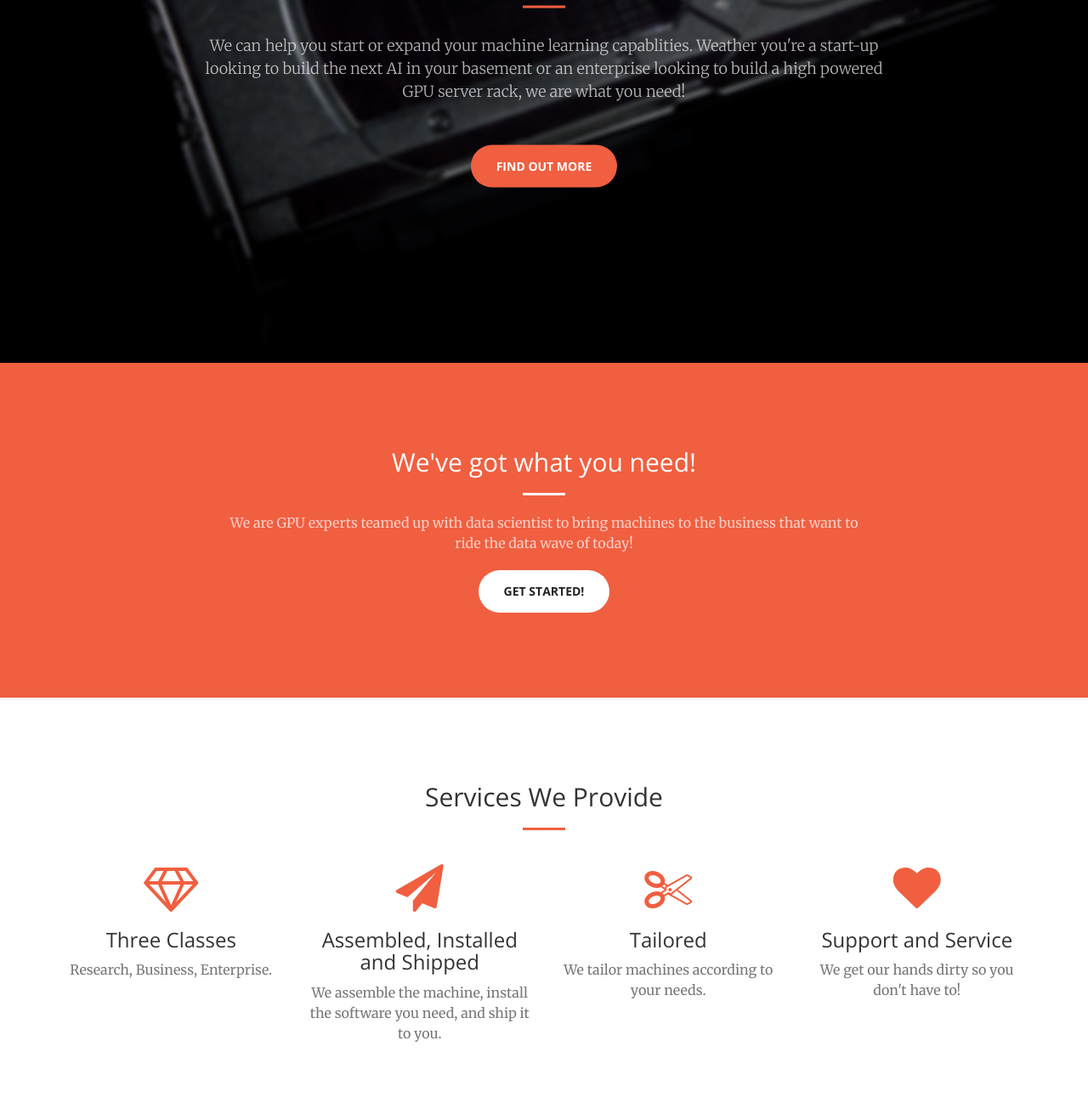
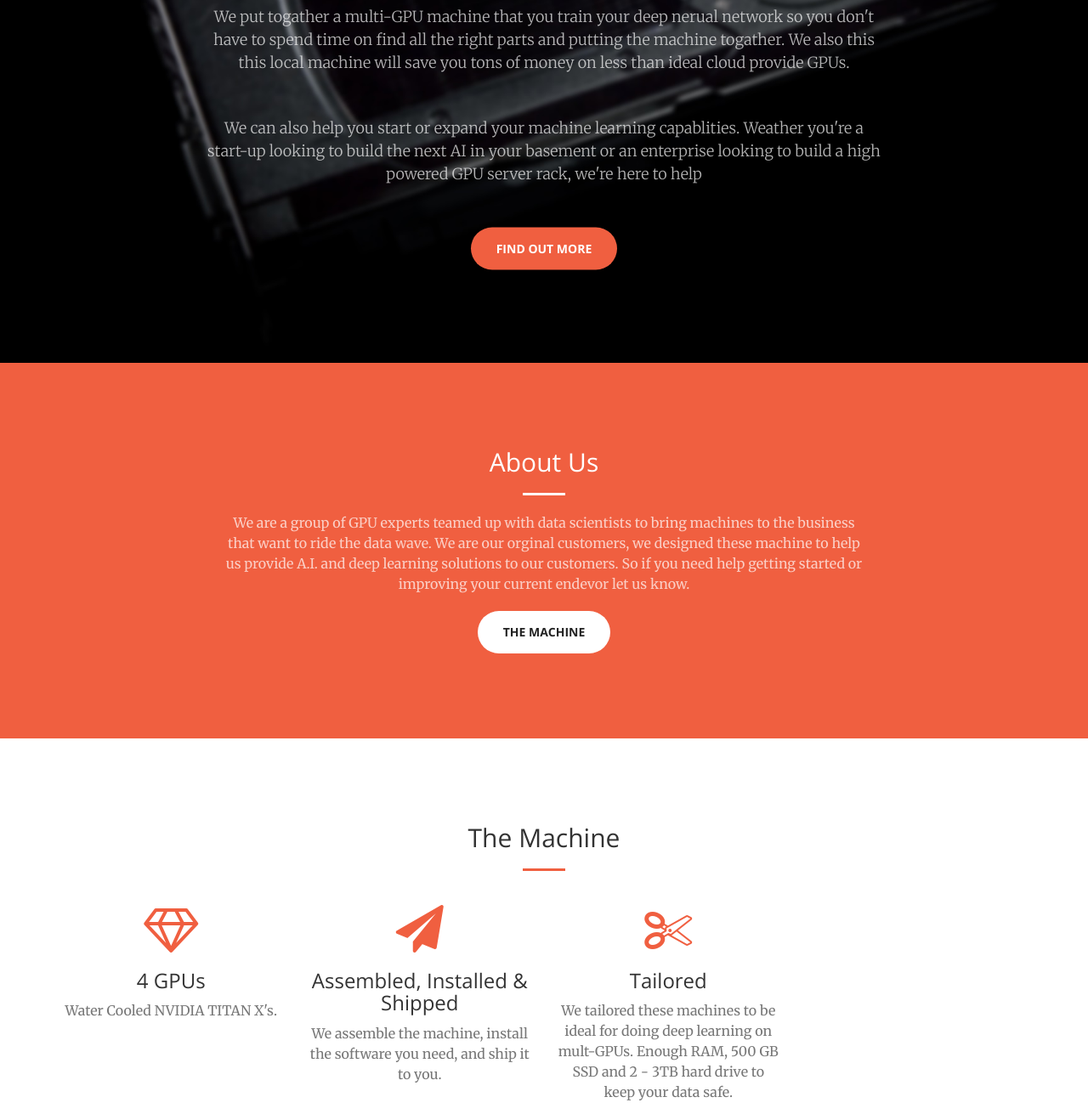
Before and after one commit to DLooge/DLooge.github.io, a website: page index.html in a window 1280 px wide. Shown: the part 373-1684 px from the top of the page at 85% size. Drawn offline with nearby package versions, Linux system fonts and the light colour scheme.

Commit message:
cleaning up old ideas

```diff
--- a/index.html
+++ b/index.html
@@ -65,12 +65,12 @@
                         <a class="page-scroll" href="#about">About</a>
                     </li>
                     <li>
-                        <a class="page-scroll" href="#services">Services</a>
+                        <a class="page-scroll" href="#machine">The Machine</a>
                     </li>
-                    <li>
+<!--                    <li>
                         <a class="page-scroll" href="#machines">Machines</a>
                     </li>
-                    <li>
+-->                    <li>
                         <a class="page-scroll" href="#contact">Contact</a>
                     </li>
                 </ul>
@@ -83,10 +83,18 @@
     <header>
         <div class="header-content">
             <div class="header-content-inner">
-                <h1>Take Deep Learning into your Office</h1>
+                <h2>DLooge:</h2>
+		<h1>A Deep Learning hardware solutions company</h1>
                 <hr>
-                <p>We can help you start or expand your machine learning capablities. Weather you're a start-up looking to build the next AI in your basement or an enterprise looking to build a high powered GPU server rack, we are what you need! </p>
-<!--				<p>From basement start-up to global enterprise, we provide you with the Deep Learning hardware you require. We assist you in tailoring, assembling and shipping the machines to best suite your needs. </p> -->
+		<p>We put togather a multi-GPU machine that you train your
+			deep nerual network so you don't have to spend time
+			on find all the right parts and putting the machine togather.
+		 We also this this local machine will save you tons of money
+			on less than ideal cloud provide GPUs.</p>
+                <p>We can also help you start or expand your machine learning capablities.
+		 Weather you're a start-up looking to build the next AI in your basement
+		 or an enterprise looking to build a high powered GPU server rack,
+		 we're here to help</p>
                 <a href="#about" class="btn btn-primary btn-xl page-scroll">Find Out More</a>
             </div>
         </div>
@@ -96,20 +104,29 @@
         <div class="container">
             <div class="row">
                 <div class="col-lg-8 col-lg-offset-2 text-center">
-                    <h2 class="section-heading">We've got what you need!</h2>
+                    <h2 class="section-heading">About Us</h2>
                     <hr class="light">
-                    <p class="text-faded"> We are GPU experts teamed up with data scientist to bring machines to the business that want to ride the data wave of today!</p>
-                    <a href="#services" class="page-scroll btn btn-default btn-xl">Get Started!</a>
+                    <p class="text-faded">
+			We are a group of GPU experts teamed up
+				with data scientists to bring machines
+				to the business that want to ride the data wave.
+		    	We are our orginal customers,
+				we designed these machine to help us provide A.I. and
+				deep learning solutions to our customers.
+			So if you need help getting started or improving your current endevor
+				let us know.
+		    </p>
+                    <a href="#services" class="page-scroll btn btn-default btn-xl">The Machine</a>
                 </div>
             </div>
         </div>
     </section>
 
-    <section id="services">
+    <section id="machine">
         <div class="container">
             <div class="row">
                 <div class="col-lg-12 text-center">
-                    <h2 class="section-heading">Services We Provide</h2>
+                    <h2 class="section-heading">The Machine</h2>
                     <hr class="primary">
                 </div>
             </div>
@@ -119,14 +136,14 @@
                 <div class="col-lg-3 col-md-6 text-center">
                     <div class="service-box">
                         <i class="fa fa-4x fa-diamond wow bounceIn text-primary"></i>
-                        <h3>Three Classes</h3>
-                        <p class="text-muted">Research, Business, Enterprise.</p>
+                        <h3>4 GPUs</h3>
+                        <p class="text-muted">Water Cooled NVIDIA TITAN X's.</p>
                     </div>
                 </div>
                 <div class="col-lg-3 col-md-6 text-center">
                     <div class="service-box">
                         <i class="fa fa-4x fa-paper-plane wow bounceIn text-primary" data-wow-delay=".1s"></i>
-                        <h3>Assembled, Installed and Shipped</h3>
+                        <h3>Assembled, Installed & Shipped</h3>
                         <p class="text-muted">We assemble the machine, install the software you need, and ship it to you.</p>
                     </div>
                 </div>
@@ -134,20 +151,25 @@
                     <div class="service-box">
                         <i class="fa fa-4x fa-scissors wow bounceIn text-primary" data-wow-delay=".2s"></i>
                         <h3>Tailored</h3>
-                        <p class="text-muted">We tailor machines according to your needs.</p>
+                        <p class="text-muted">We tailored these machines to be ideal
+			for doing deep learning on mult-GPUs.
+			Enough RAM, 500 GB SSD and 2 - 3TB hard drive to keep your data safe.
+			</p>
                     </div>
                 </div>
-                <div class="col-lg-3 col-md-6 text-center">
+<!--                <div class="col-lg-3 col-md-6 text-center">
                     <div class="service-box">
                         <i class="fa fa-4x fa-heart wow bounceIn text-primary" data-wow-delay=".3s"></i>
                         <h3>Support and Service</h3>
                         <p class="text-muted">We get our hands dirty so you don't have to!</p>
+
                     </div>
-                </div>
+                    </div>
+-->
             </div>
         </div>
     </section>
-
+<!--
     <section id="machines">
 		<aside class="bg-dark">
 			<div class="container">
@@ -255,7 +277,7 @@
 			</div>
 		</aside>
     </section>
-
+-->
 <!--    <aside class="bg-dark">
             <div class="container text-center">
                 <div class="call-to-action">
@@ -265,7 +287,7 @@
             </div>
         </aside> -->
 
-    <section id="contact">
+    <section class="bg-dark" id="contact">
         <div class="container">
             <div class="row">
                 <div class="col-lg-8 col-lg-offset-2 text-center">
@@ -273,18 +295,11 @@
                     <hr class="primary">
                     <p>Ready to start your next Deep Learning project? Let us help you get started with the right gear. Send us an email and we will get back to you as soon as possible!</p>
                 </div>
-
-<!--                <div class="col-lg-4 col-lg-offset-2 text-center">
-                    <i class="fa fa-phone fa-3x wow bounceIn"></i>
-                    <p>+46 73 953 92 78</p>
-                </div>
-				-->
-
             </div>
         </div>
-		<div class="text-center">
+		<div class="col-lg-8 col-lg-offset-2 text-center">
 			<i class="fa fa-envelope-o fa-3x wow bounceIn" data-wow-delay=".1s"></i>
-			<p><a href="mailto:info@dlooge.com">info@DLooge.com</a></p>
+			<h3 class="section-heading"><a href="mailto:info@dlooge.com">info@DLooge.com</a></h3>
 		</div>
 </section>
 
```
